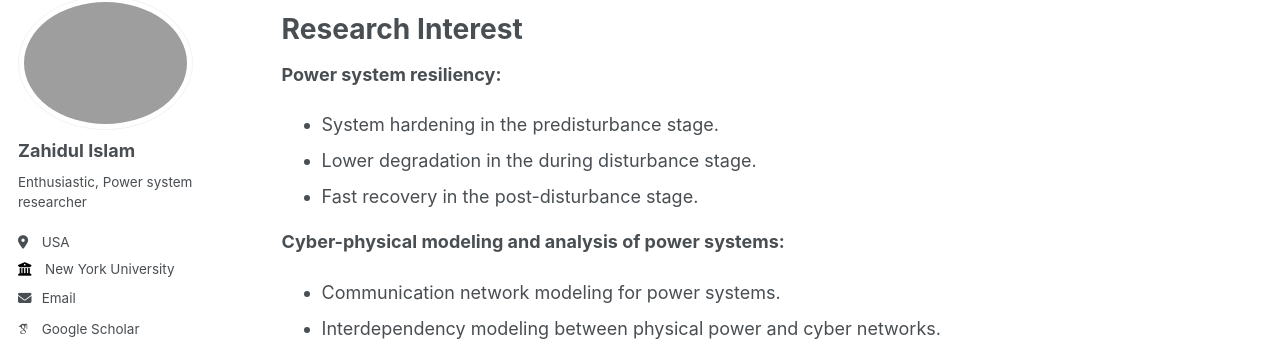
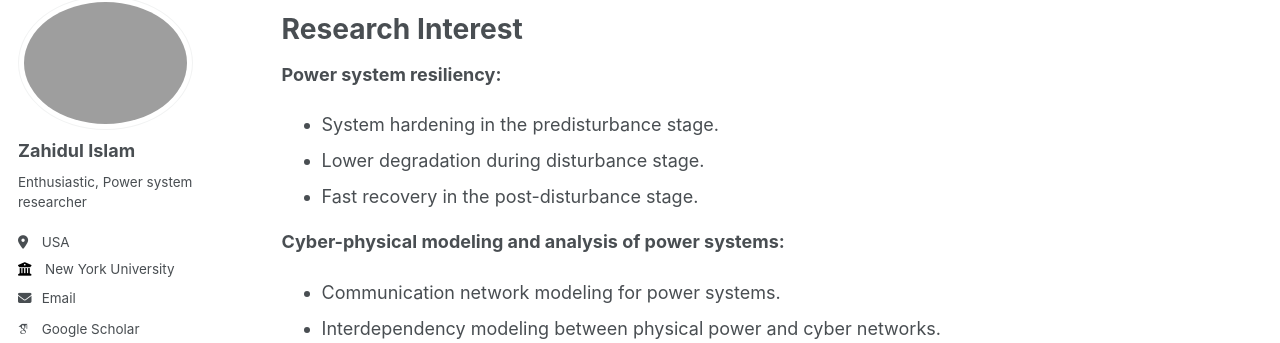
Before and after one commit to zahidul-ece/zahidul-ece.github.io, a Jekyll site: the page built from _pages/about.md, in a window 1280 px wide and 900 px high, scrolled down 423 px. Shown: the part 110-453 px from the top of the window. Built offline with Jekyll 4.4.1, drawn with Linux system fonts in a browser that asks for light colours; some web fonts are replaced.

Commit message:
Update about.md

```diff
--- a/_pages/about.md
+++ b/_pages/about.md
@@ -15,7 +15,7 @@ Research Interest
 ======
 **Power system resiliency:**
 - System hardening in the predisturbance stage.
-- Lower degradation in the during disturbance stage.
+- Lower degradation during disturbance stage.
 - Fast recovery in the post-disturbance stage.
 
 **Cyber-physical modeling and analysis of power systems:**
```
